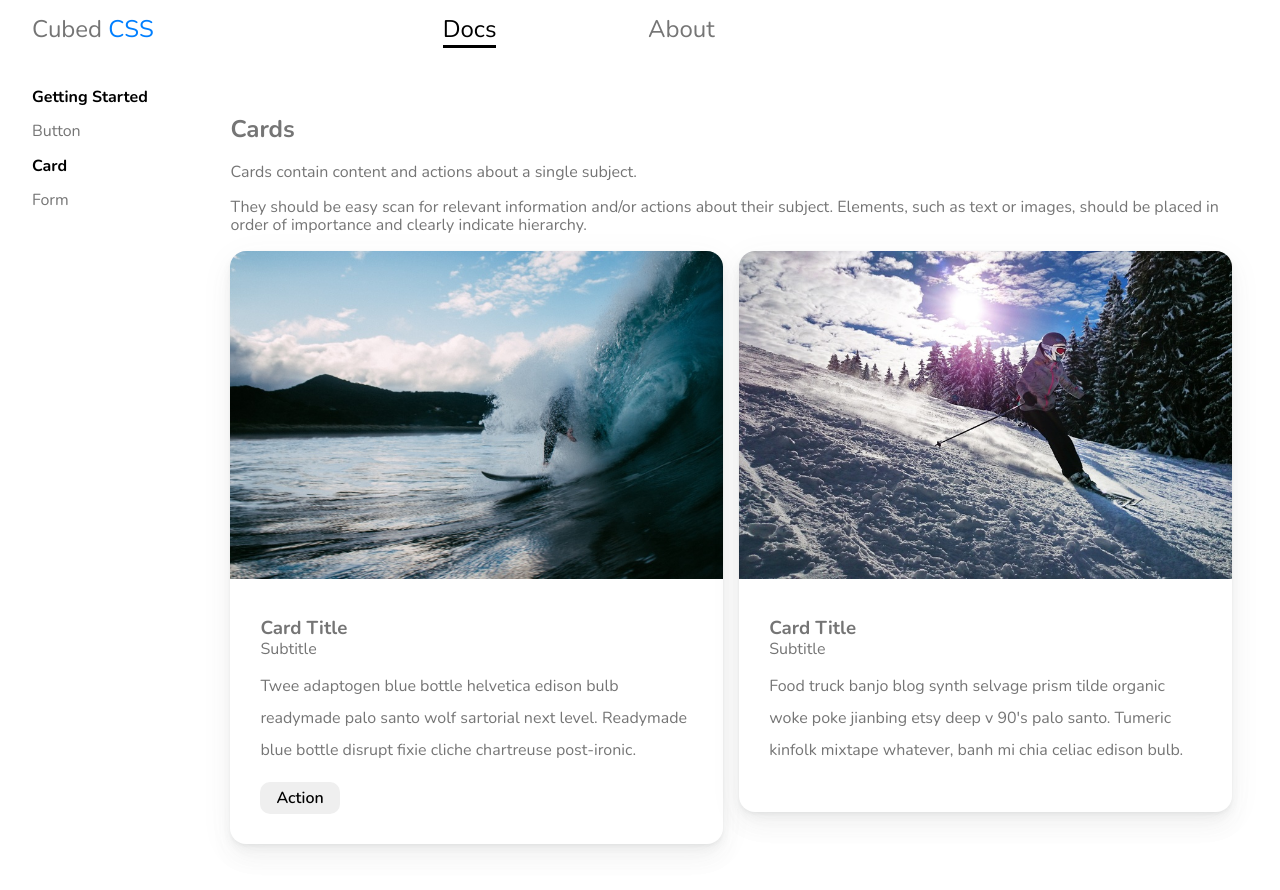
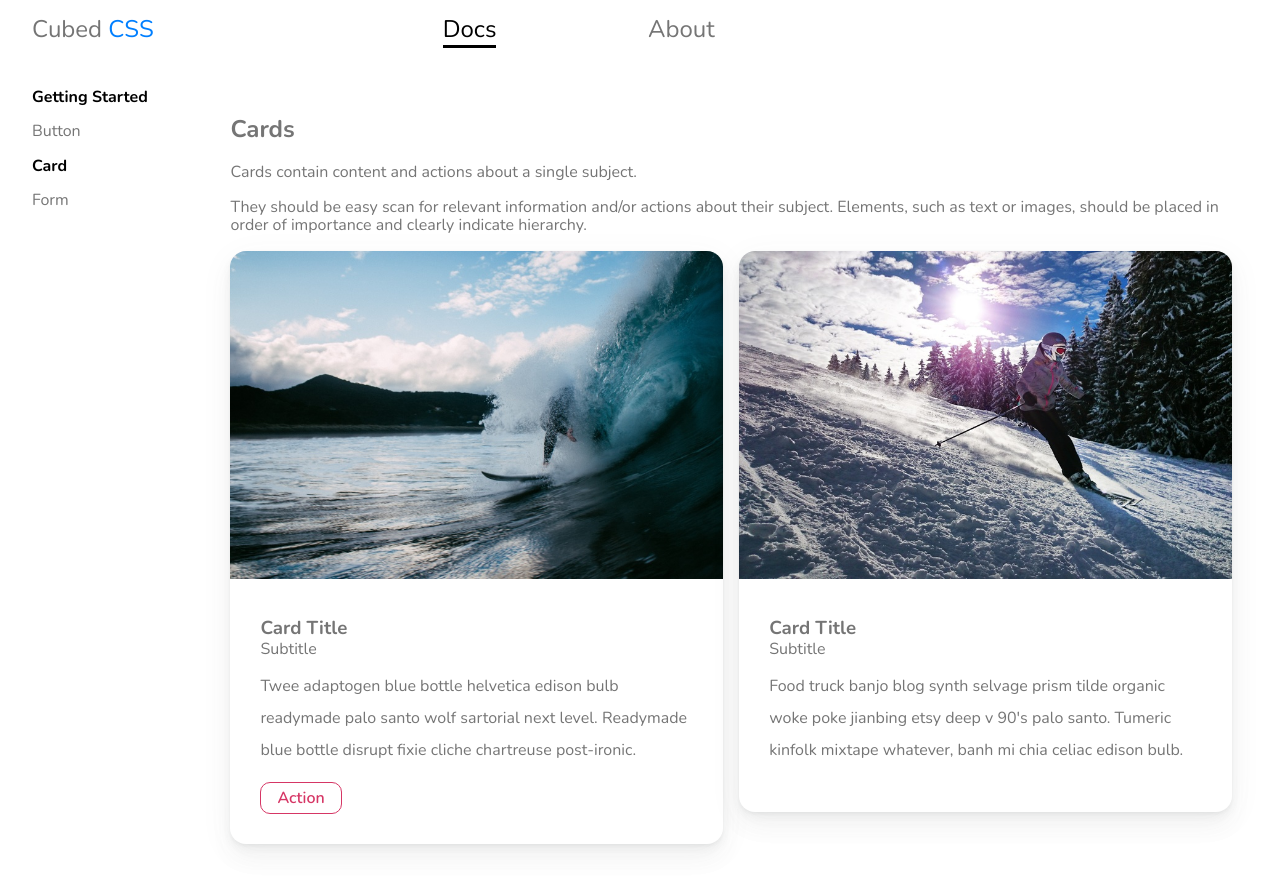
Before and after one commit to thatcube/cubed.css-site, an Angular app: page /docs/card in a window 1280 px wide. Built offline with nearby package versions, Linux system fonts and the light colour scheme.

Commit message:
fix routing

```diff
--- a/angular.json
+++ b/angular.json
@@ -24,7 +24,8 @@
             "tsConfig": "src/tsconfig.app.json",
             "assets": [
               "src/favicon.ico",
-              "src/assets"
+              "src/assets",
+              "src/_redirects"
             ],
             "styles": [
               "src/styles.scss"
--- a/src/app/components/card/card.component.html
+++ b/src/app/components/card/card.component.html
@@ -1,4 +1,4 @@
-<section id="cards">
+<section>
     <h2>Cards</h2>
     <p>Cards contain content and actions about a single subject.</p>
     <p>They should be easy scan for relevant information and/or actions about their subject. Elements, such as text or images, should be placed in order of importance and clearly indicate hierarchy.</p>
@@ -11,7 +11,7 @@
             <h4 class="card__subtitle">Subtitle</h4>
             <p class="card__text">Twee adaptogen blue bottle helvetica edison bulb readymade palo santo
                 wolf sartorial next level. Readymade blue bottle disrupt fixie cliche chartreuse post-ironic.</p>
-            <button class="btn  btn--secondary btn--outline">Action</button>
+            <button class="btn -secondary -outline">Action</button>
             </div>
         </section>
     </div>
--- a/src/app/components/card/card.component.ts
+++ b/src/app/components/card/card.component.ts
@@ -1,7 +1,7 @@
 import { Component, OnInit } from '@angular/core';
 
 @Component({
-  selector: 'mp-card',
+  selector: 'cubed-card',
   templateUrl: './card.component.html',
   styleUrls: ['./card.component.scss']
 })
```
Also changed, not shown: 1 other file (tests, documents, lock files or other folders).
